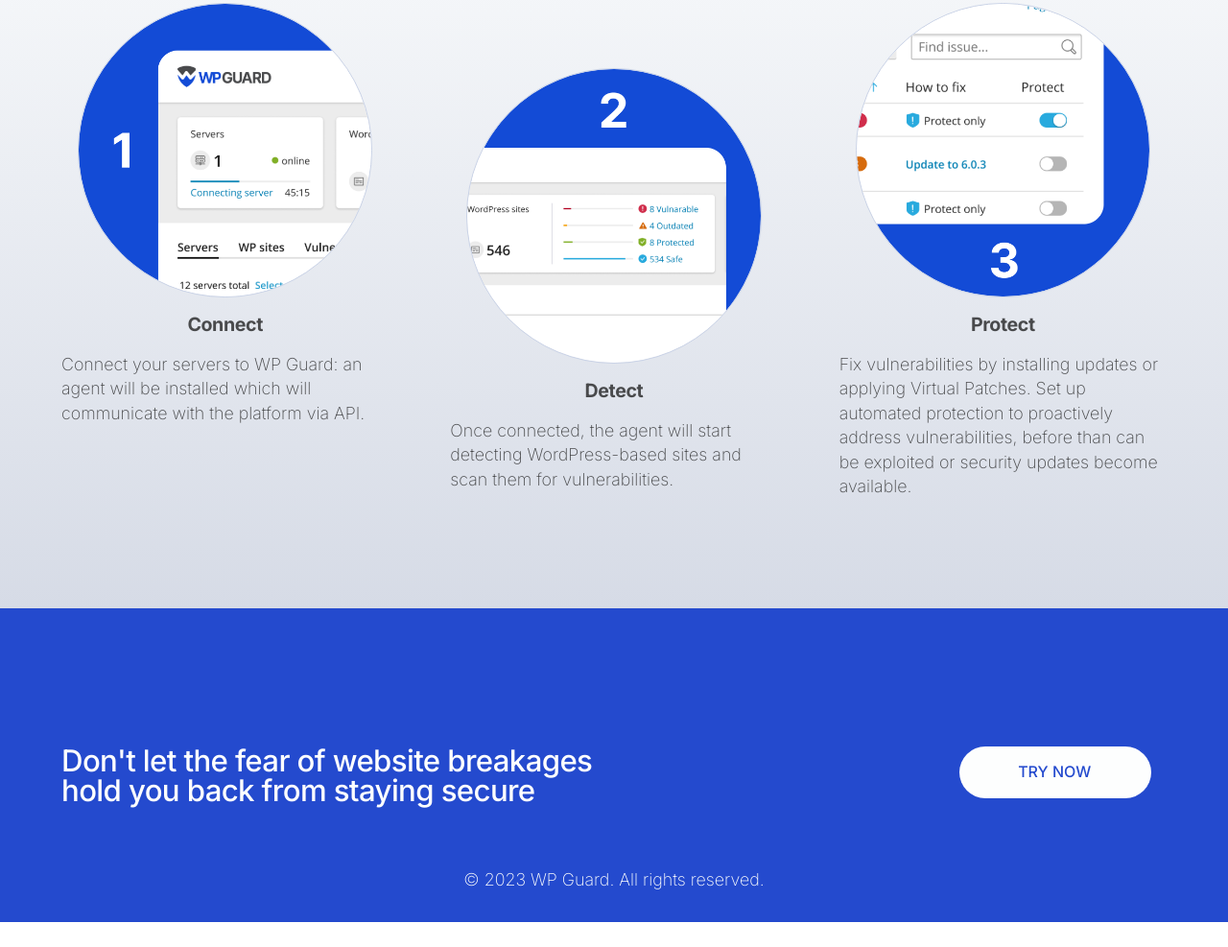
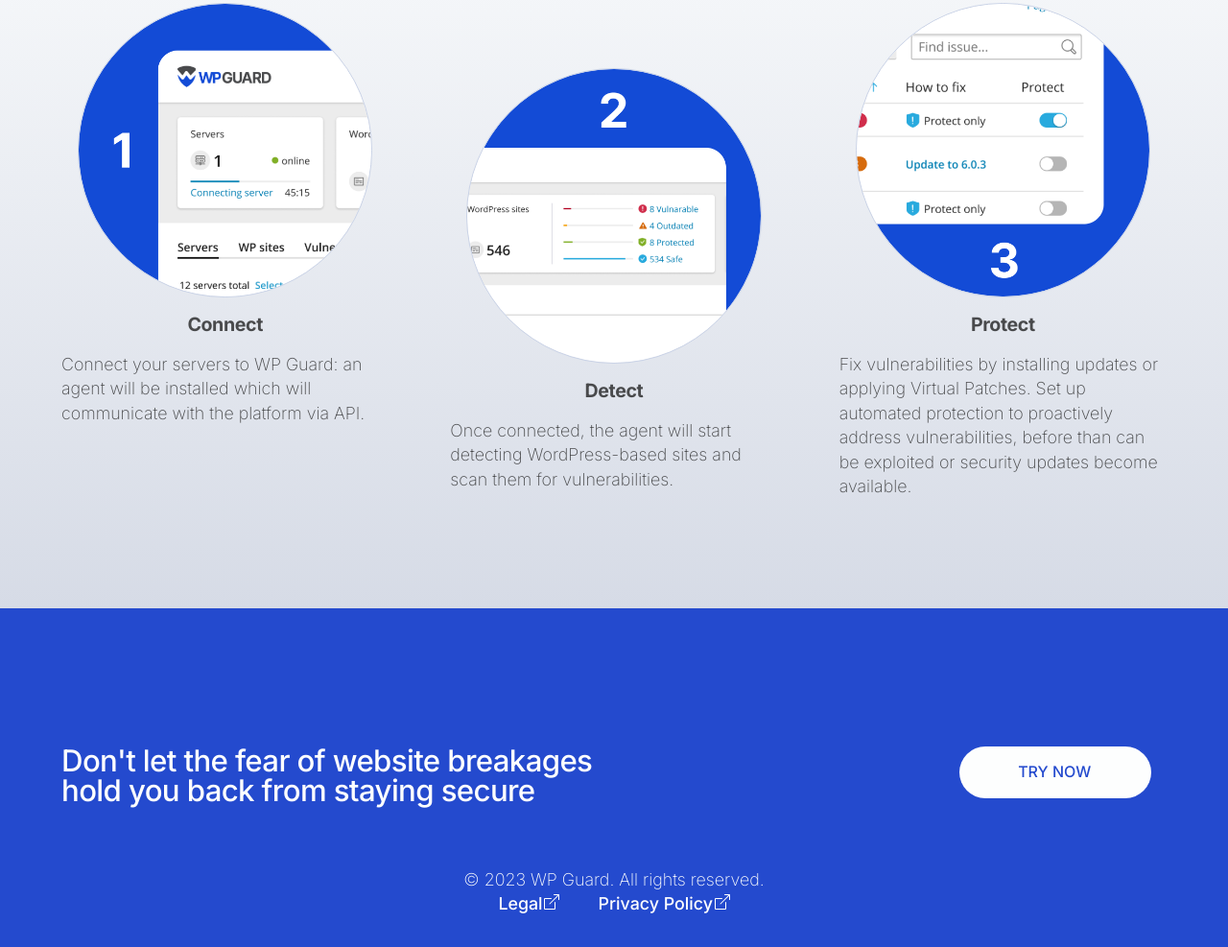
Before and after one commit to rkosolapov/wpguard-landing, an Eleventy site: page src/pages/try.njk in a window 1280 px wide. Shown: the part 2271-3258 px from the top of the page at 96% size. Before the commit the page ends 3232 px from the top, so only its background shows below. Built offline with nearby package versions, Linux system fonts and the light colour scheme; Eleventy itself is replaced by a stand-in of ours; files that its build step writes are made by us from their sources; a script that the page names is missing.

Commit message:
Add legal links

```diff
--- a/src/_includes/partials/footer.njk
+++ b/src/_includes/partials/footer.njk
@@ -17,6 +17,9 @@
 
         <div class="footer__legal center">
             <p class="footer__copy">&copy;&nbsp;2023 WP Guard. All rights reserved.</p>
+            <a href="https://www.plesk.com/legal/" target="_blank" style="margin-right:2em">Legal</a>
+            <a href="https://www.plesk.com/privacy-policy" target="_blank">Privacy Policy</a>
+            <!-- <a href="javascript:Cookiebot.renew()">Change your cookie consent</a>  -->
         </div>
     </div>
 </footer>
```
